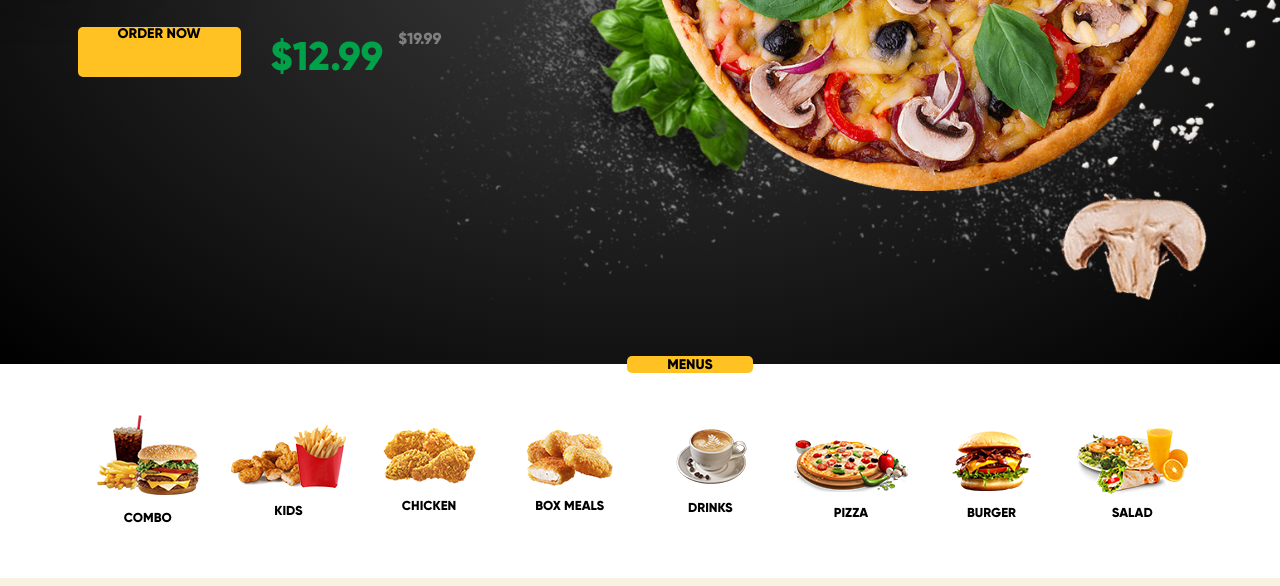
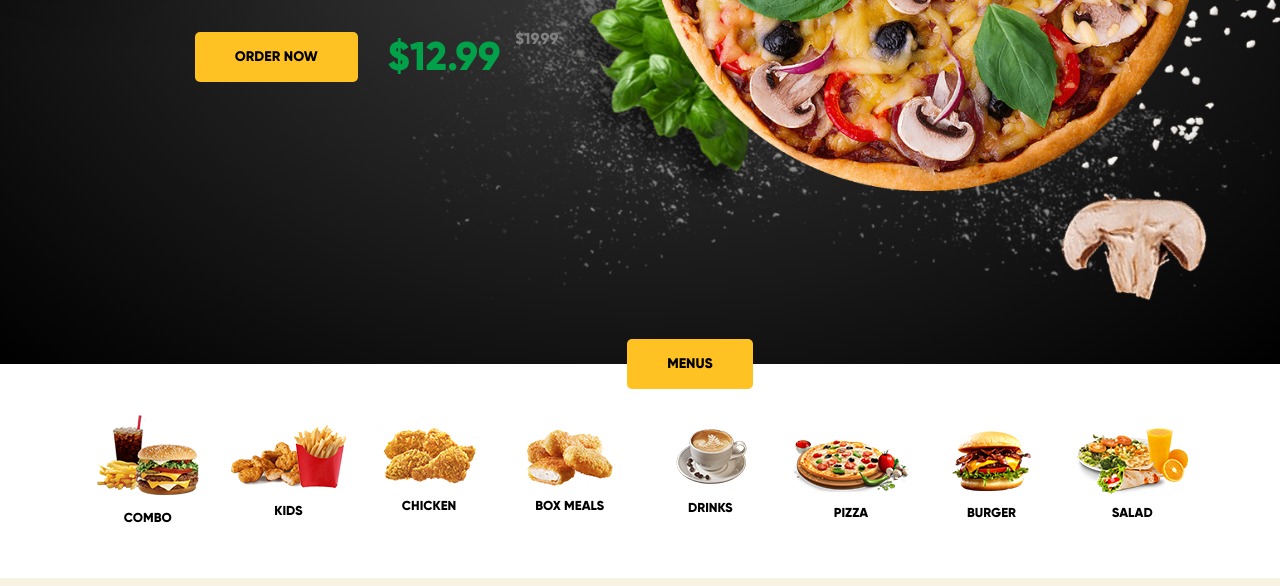
Before and after one commit to ntc2019/ShoppingCart, a plain HTML site: page index.html in a window 1280 px wide. Shown: the part 720-1306 px from the top of the page. Drawn offline with nearby package versions, Linux system fonts and the light colour scheme; a web font is replaced by a local one.

Commit message:
fix banner + menus button

```diff
--- a/css/index.css
+++ b/css/index.css
@@ -112,10 +112,14 @@
 
 .banner-ctas {
     display: flex;
+    align-items: center;
+    justify-content: center;
     margin-top: 30px;
 }
 
 .banner a {
+    display: flex;
+    align-items: center;
     height: 50px;
     padding: 0px 40px;
     font-size: 1.4rem;
@@ -176,6 +180,7 @@
 }
 
 .btn-menus a {
+    display: flex;
     height: 50px;
     padding: 0px 40px;
     width: fit-content;
```
